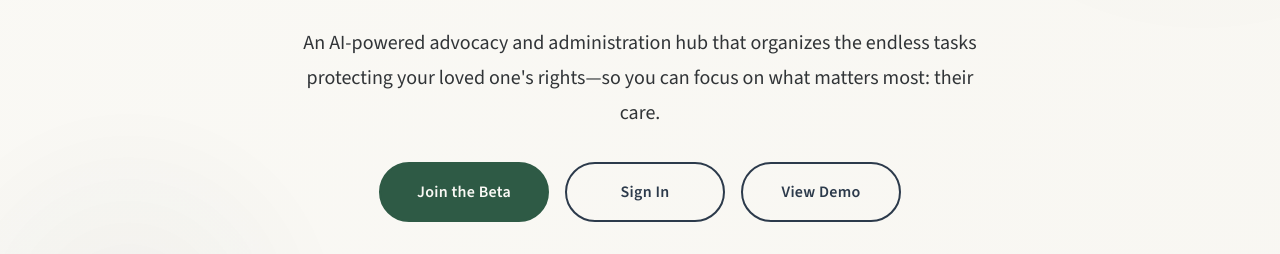
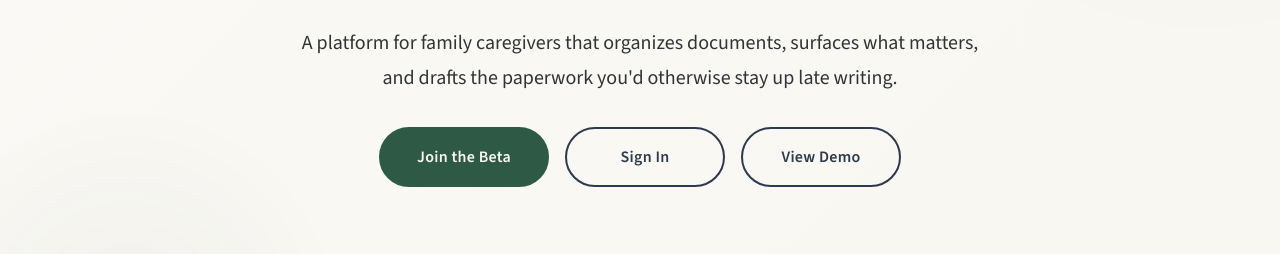
Before and after one commit to Hesvara/intro-landing-page, a plain HTML site: page index.html in a window 1280 px wide. Shown: the part 352-606 px from the top of the page. Drawn offline with nearby package versions, Linux system fonts and the light colour scheme.

Commit message:
Rewrite homepage hero subtitle to match new How It Works narrative
Drops the dated "AI-powered advocacy and administration hub" language and
the em-dash, replacing it with a concise platform description aligned with
the meta copy and the How It Works section.

Co-Authored-By: Claude Opus 4.7 (1M context) <noreply@anthropic.com>

```diff
--- a/index.html
+++ b/index.html
@@ -1268,8 +1268,8 @@
                 <span class="highlight">with them, not paperwork</span>
             </h1>
             <p class="subtitle">
-                An AI-powered advocacy and administration hub that organizes the endless tasks
-                protecting your loved one's rights—so you can focus on what matters most: their care.
+                A platform for family caregivers that organizes documents, surfaces what matters,
+                and drafts the paperwork you'd otherwise stay up late writing.
             </p>
             <div class="hero-buttons">
                 <a href="#join" class="primary-button">
```
